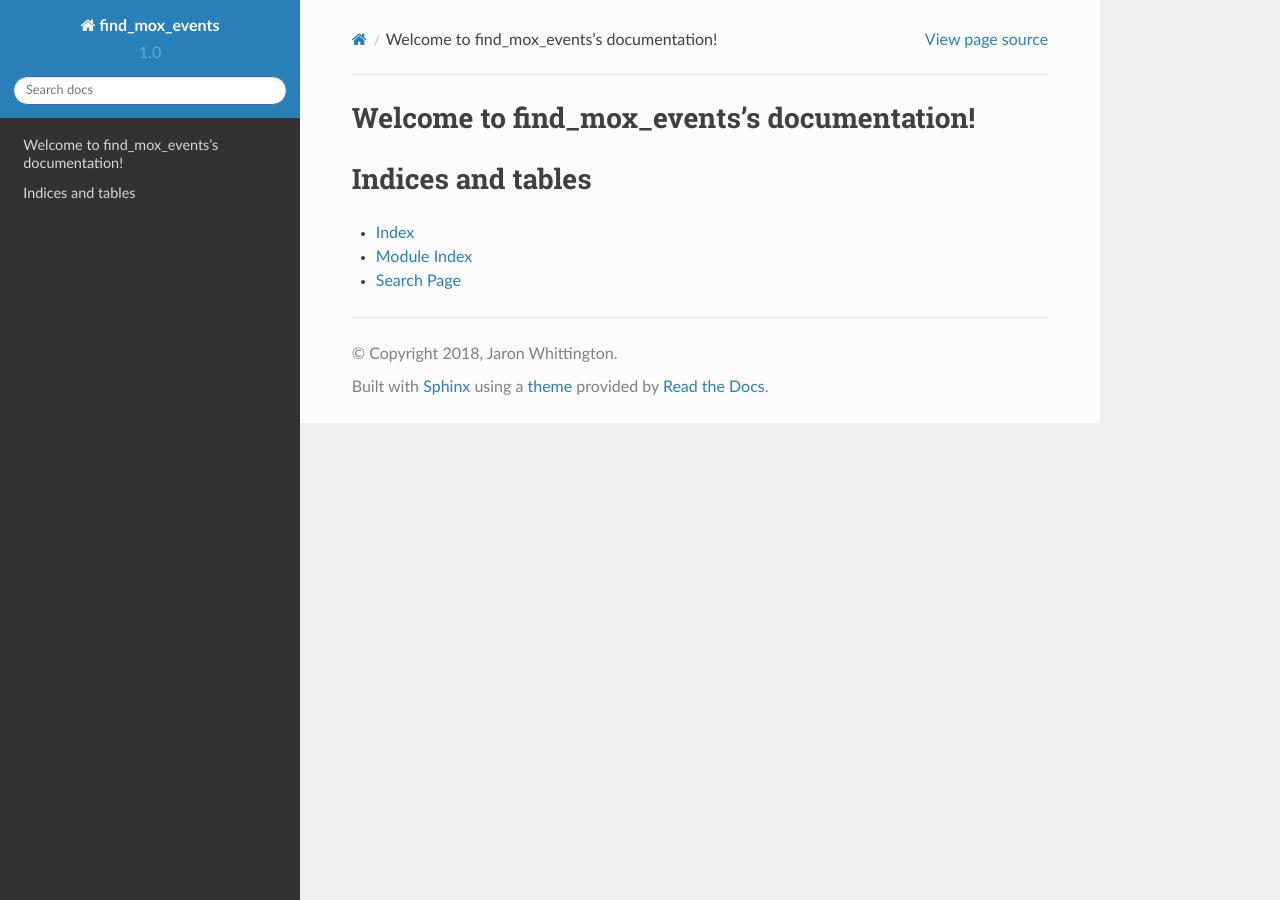
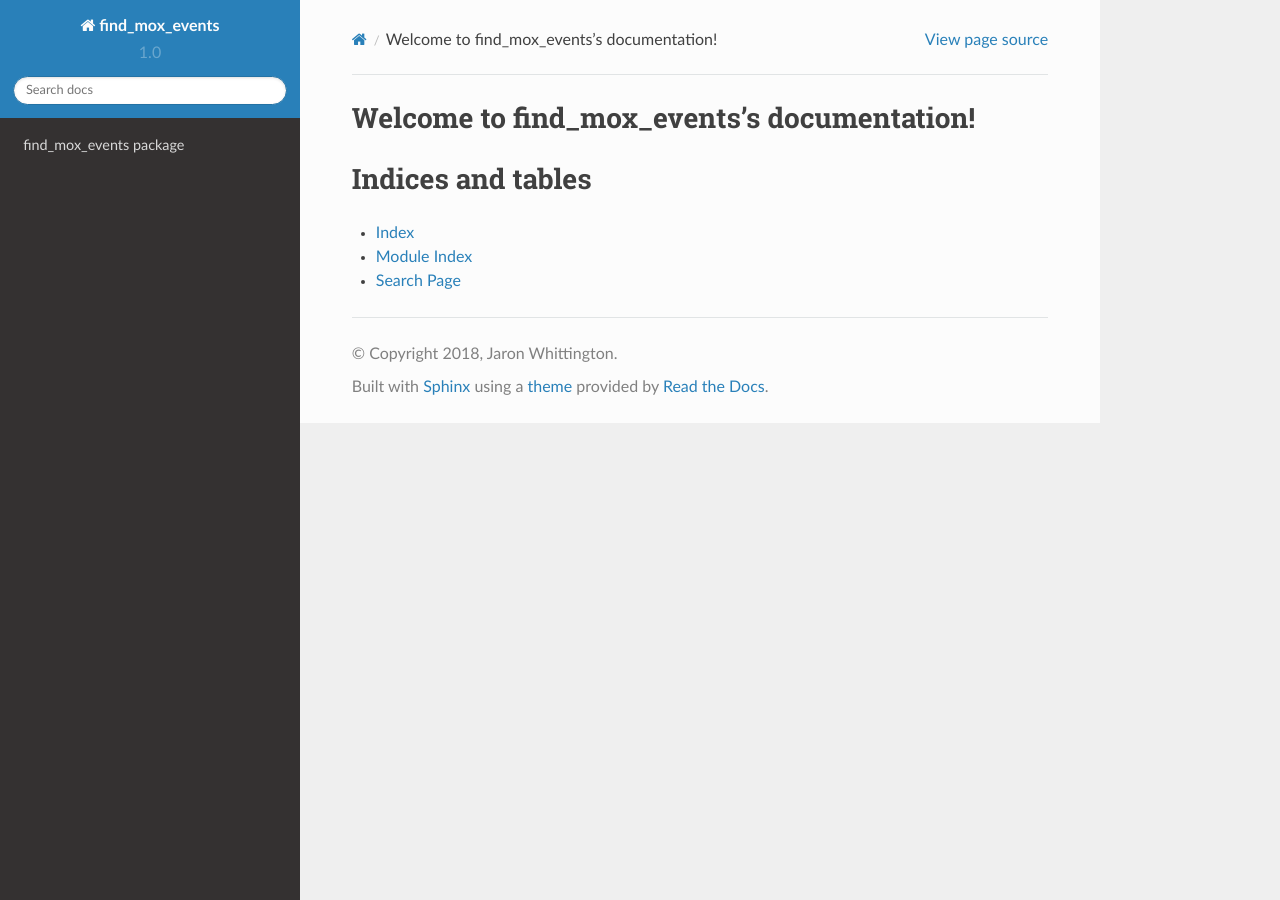
Before and after one commit to JaronWhitty/Mox, a Sphinx documentation site: the page built from Docs/index.rst, in a window 1280 px wide. Built offline with Sphinx 7.4.7 and the Read the Docs theme 2.0.0, drawn with Linux system fonts in a browser that asks for light colours; part of the change alters nothing that is shown.

```diff
--- a/Docs/conf.py
+++ b/Docs/conf.py
@@ -56,7 +56,7 @@ templates_path = ['_templates']
 source_suffix = '.rst'
 
 # The master toctree document.
-master_doc = 'index'
+master_doc = 'modules'
 
 # The language for content autogenerated by Sphinx. Refer to documentation
 # for a list of supported languages.
```
